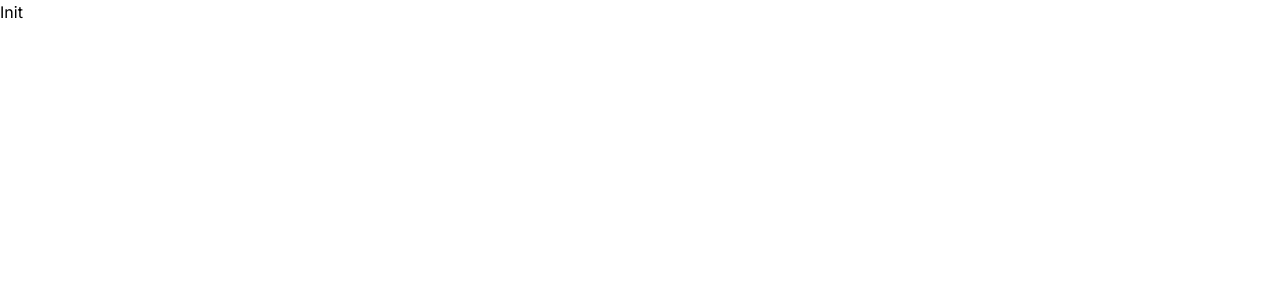
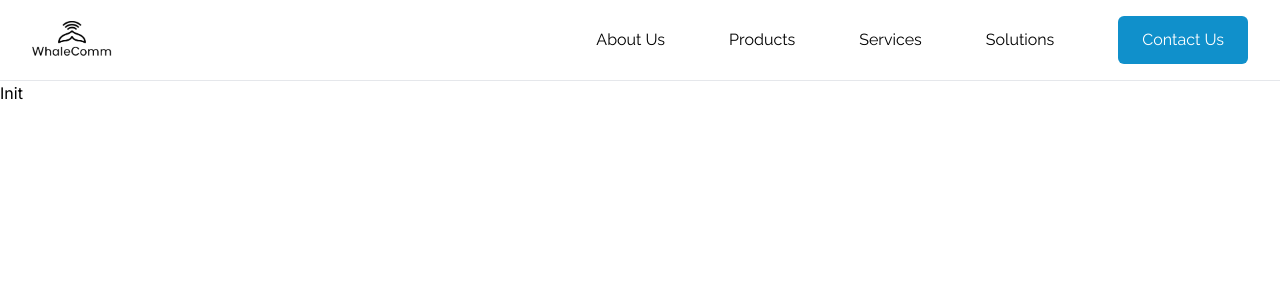
Before and after one commit to AbPal-Whale/web, a Next.js app: page / in a window 1280 px wide. Shown: the top 300 px of the page. Built offline with nearby package versions, Linux system fonts and the light colour scheme.

Commit message:
💄 add header, and button component

```diff
--- a/src/app/globals.css
+++ b/src/app/globals.css
@@ -1,4 +1,4 @@
-@import url("https://fonts.googleapis.com/css2?family=raleway:wght@300;400;500;600;700&display=swap");
+@import url("https://fonts.googleapis.com/css2?family=Raleway:wght@100;400&display=swap");
 
 @tailwind base;
 @tailwind components;
--- a/src/app/layout.tsx
+++ b/src/app/layout.tsx
@@ -1,22 +1,26 @@
-import './globals.css'
-import type { Metadata } from 'next'
-import { Inter } from 'next/font/google'
+import Header from "@/components/Header";
+import "./globals.css";
+import type { Metadata } from "next";
+import { Inter } from "next/font/google";
 
-const inter = Inter({ subsets: ['latin'] })
+const inter = Inter({ subsets: ["latin"] });
 
 export const metadata: Metadata = {
-  title: 'Whalecomm',
-  description: 'Soluciones para el internet de las cosas',
-}
+  title: "Whalecomm",
+  description: "Soluciones para el internet de las cosas",
+};
 
 export default function RootLayout({
   children,
 }: {
-  children: React.ReactNode
+  children: React.ReactNode;
 }) {
   return (
     <html lang="en">
-      <body className={inter.className}>{children}</body>
+      <body className={inter.className}>
+        <Header />
+        {children}
+      </body>
     </html>
-  )
+  );
 }
--- /dev/null
+++ b/src/components/Header/NavBar.tsx
@@ -0,0 +1,41 @@
+"use client";
+
+import * as NavigationMenu from "@radix-ui/react-navigation-menu";
+import classNames from "classnames";
+import { usePathname } from "next/navigation";
+
+interface NavBarItem {
+  name: string;
+  href: string;
+}
+
+interface Props {
+  items: NavBarItem[];
+}
+
+const NavBar = ({ items }: Props) => {
+  const pathname = usePathname();
+
+  return (
+    <NavigationMenu.Root className="flex items-center">
+      <NavigationMenu.List>
+        <NavigationMenu.Item>
+          {items.map((item, index) => (
+            <NavigationMenu.Link
+              key={index}
+              href={item.href}
+              className={classNames(
+                pathname === item.href ? "text-curious-blue-500" : "text-black",
+                "px-8 py-3 text-base font-normal leading-6 hover:text-curious-blue-500",
+              )}
+            >
+              {item.name}
+            </NavigationMenu.Link>
+          ))}
+        </NavigationMenu.Item>
+      </NavigationMenu.List>
+    </NavigationMenu.Root>
+  );
+};
+
+export default NavBar;
--- /dev/null
+++ b/src/components/Header/index.tsx
@@ -0,0 +1,36 @@
+import classnames from "classnames";
+import Image from "next/image";
+import Link from "next/link";
+
+import Button from "../UI/Button";
+import NavBar from "./NavBar";
+
+const Header = () => {
+  const items = [
+    { name: "About Us", href: "/about-us" },
+    { name: "Products", href: "/products" },
+    { name: "Services", href: "/services" },
+    { name: "Solutions", href: "/solutions" },
+  ];
+
+  return (
+    <header
+      className={classnames(
+        "flex justify-between items-center px-8 py-4",
+        "border-b bg-white",
+      )}
+    >
+      <Link href="/">
+        <Image src="/images/logoBlack.png" alt="logo" width={80} height={80} />
+      </Link>
+      <div className="flex gap-8">
+        <NavBar items={items} />
+        <Link href="/contact-us">
+          <Button>Contact Us</Button>
+        </Link>
+      </div>
+    </header>
+  );
+};
+
+export default Header;
--- /dev/null
+++ b/src/components/UI/Button/index.tsx
@@ -0,0 +1,28 @@
+import classNames from "classnames";
+
+export interface Props extends React.ButtonHTMLAttributes<HTMLButtonElement> {
+  variant?: "primary" | "secondary";
+  children: React.ReactNode;
+}
+
+const Button = ({ variant = "primary", children, ...props }: Props) => {
+  return (
+    <button
+      {...props}
+      className={classNames(
+        variant === "primary"
+          ? "bg-curious-blue-500 text-white hover:bg-curious-blue-600"
+          : "bg-white text-curious-blue-500 border-curious-blue-500",
+        "px-6 py-3 rounded-md",
+        "focus:ring-2",
+        "focus:ring-offset-2",
+        "focus:ring-offset-white",
+        "focus:ring-curious-blue-700",
+      )}
+    >
+      {children}
+    </button>
+  );
+};
+
+export default Button;
--- a/tailwind.config.js
+++ b/tailwind.config.js
@@ -24,14 +24,18 @@ module.exports = {
           900: "#114169",
           950: "#0b2846",
         },
-        primary: {
-          500: "#0b2f4a",
-        },
-        secondary: {
-          500: "#005162",
-        },
-        tertiary: {
-          500: "#383bed",
+        "curious-blue": {
+          50: "#f0fafc",
+          100: "#e3f6fa",
+          200: "#bbe7f2",
+          300: "#94d8eb",
+          400: "#4fb6db",
+          500: "#1090cb",
+          600: "#0d7cb8",
+          700: "#095f99",
+          800: "#06467a",
+          900: "#04305c",
+          950: "#011a3b",
         },
       },
       fontFamily: {
```
